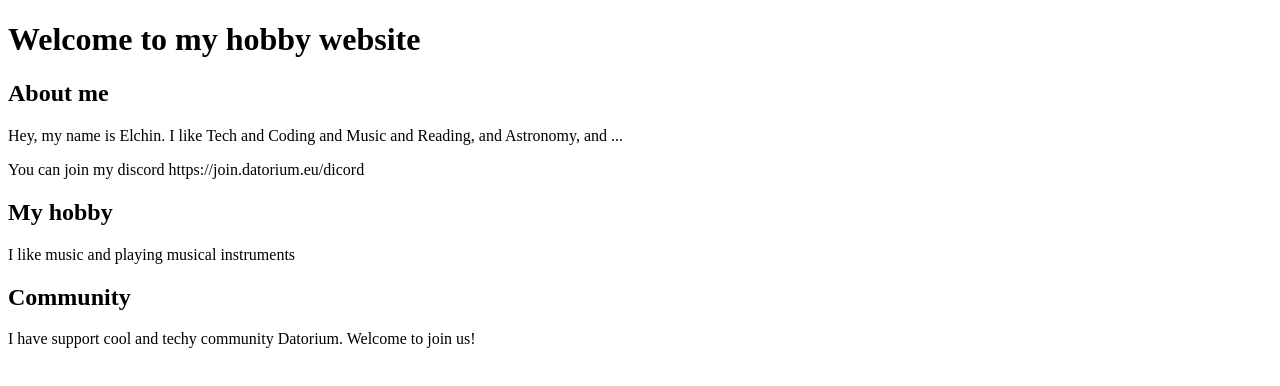
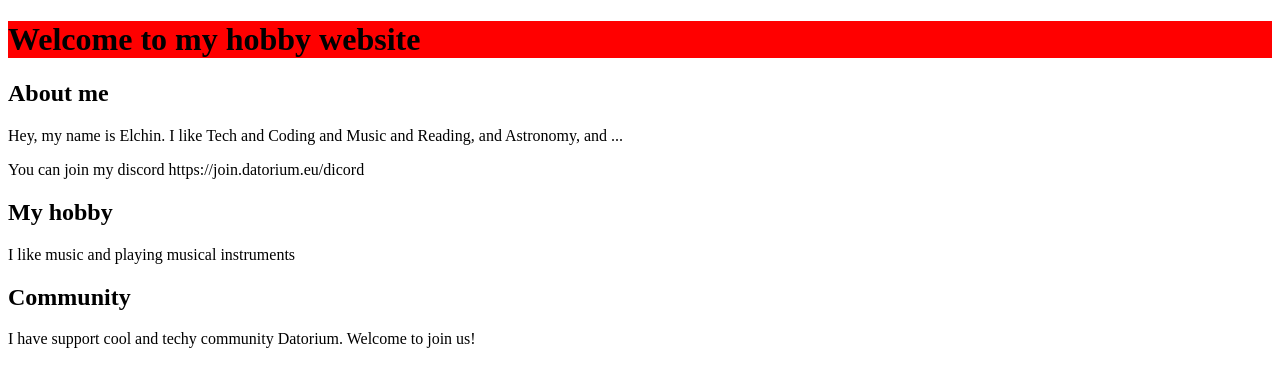
Before and after one commit to mansvarts/my-second-webpage, a plain HTML site: page index.html in a window 1280 px wide. Drawn offline with Linux system fonts and the light colour scheme.

Commit message:
Update index.html

```diff
--- a/index.html
+++ b/index.html
@@ -8,7 +8,7 @@
 
 <body>
 
-<h1 style="color:biue;">Welcome to my hobby website</h1>
+<h1 style="color:biue; background-color:red;">Welcome to my hobby website</h1>
   <h2>About me</h2>
   <p>Hey, my name is Elchin. I like Tech and Coding and Music and Reading, and Astronomy, and ...</p>
   <p>You can join my discord https://join.datorium.eu/dicord</p>
```
